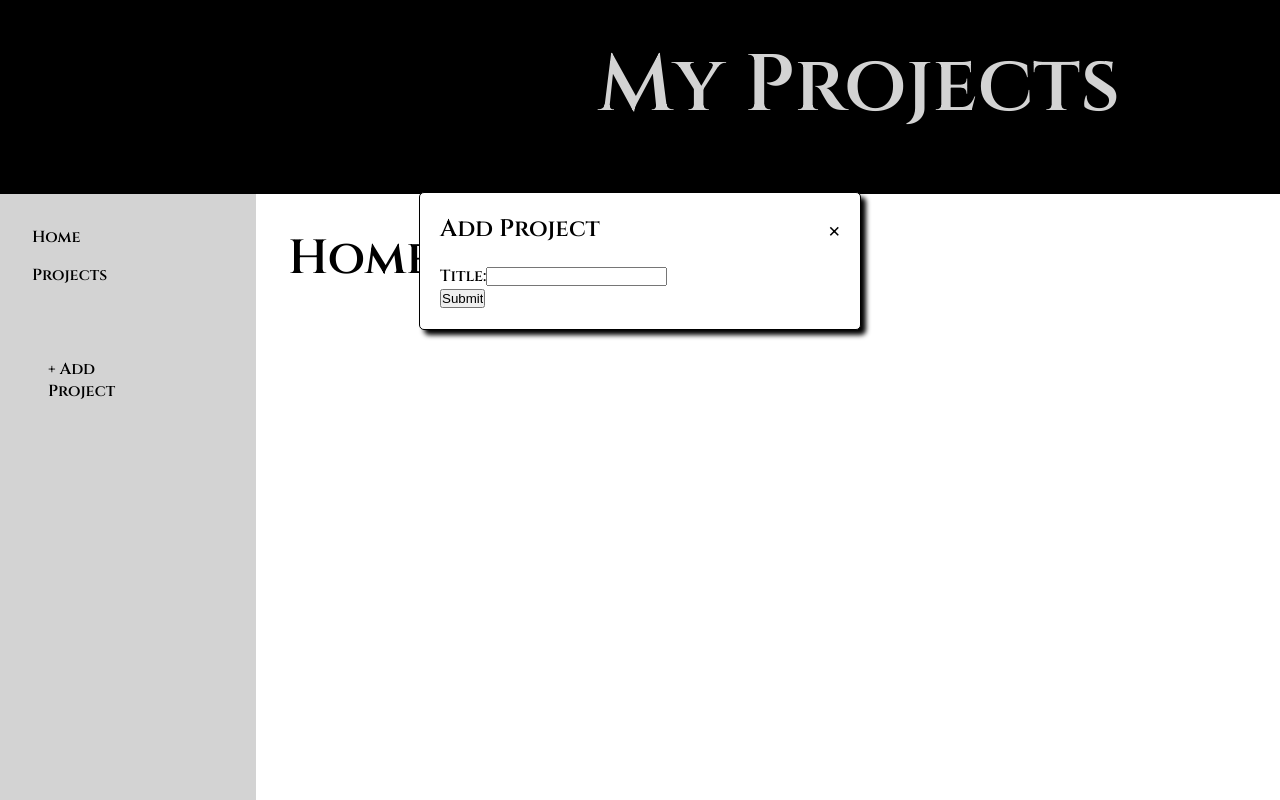
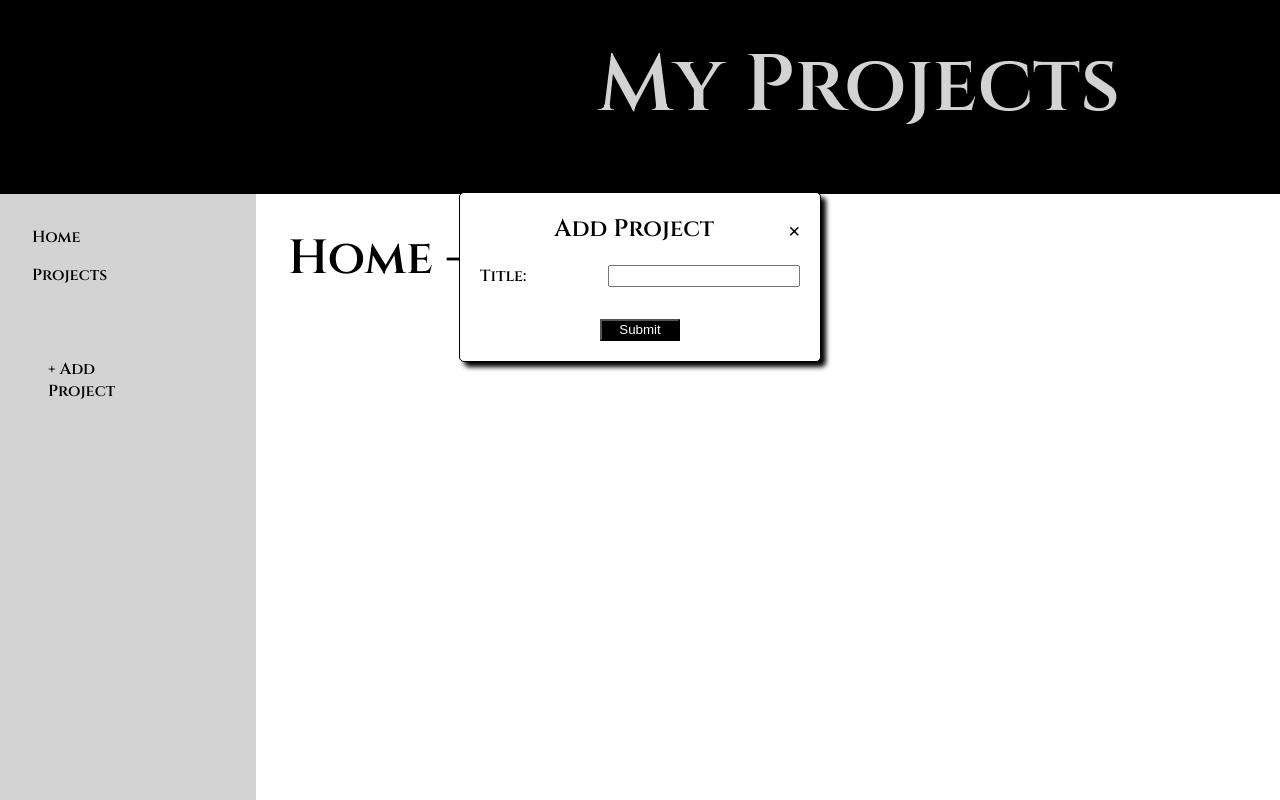
Before and after one commit to dwright1989/Todo-List, a website built with webpack: page dist/index.html in a window 1280 px wide. Both pictures are taken after a click on the link "+ Add Project". Shown: the top 800 px of the page. Built offline with nearby package versions, Linux system fonts and the light colour scheme.

Commit message:
CSS changes for add project modal

```diff
--- a/src/modules/UILoad.js
+++ b/src/modules/UILoad.js
@@ -332,7 +332,7 @@ export default class UILoad{
 
         var span = document.getElementsByClassName("close")[0];
         span.onclick = function() {
-            modalDiv.style.display = "none";
+            modalDiv.remove();
         }
         let form = document.getElementById("editTaskForm");
 
@@ -373,23 +373,21 @@ export default class UILoad{
     }
 
     static createAddProjectModal(){
-        let modalDiv = document.getElementById("projectModal")
-        if(modalDiv==null || modalDiv==""){
-            modalDiv = document.createElement("div");
-            modalDiv.id = "projectModal";
-            modalDiv.innerHTML = `<div class="modal-content"><span class="close">&times;</span><h2>Add Project</h2>
-            <form action="#" method="post" id="addProjectForm"><div id="formFields">
-            <label for="Title">Title:</label><input type="text" id="title" required/></div>
-            <input type="submit" value="Submit"></form></div>`;
-            content.appendChild(modalDiv);
-        }else{
-            let form = document.getElementById("addProjectForm");
-            form.reset();
-            modalDiv.style.display="block";
+        let modalDiv = document.getElementById("projectModal");
+        if(modalDiv!=null && modalDiv!=""){
+            modalDiv.remove();
         }
-        var span = document.getElementsByClassName("close")[0];
+        modalDiv = document.createElement("div");
+        modalDiv.id = "projectModal";
+        modalDiv.innerHTML = `<div class="modal-content"><span class="close">&times;</span><h2 id="addProjectHeading">Add Project</h2>
+        <form action="#" method="post" id="addProjectForm"><div id="addProjFormFields">
+        <label for="Title">Title:</label><input type="text" id="title" required/>
+        <input type="submit" value="Submit" id="submitNewProject"></form></div></div>`;
+        content.appendChild(modalDiv);
+
+        let span = document.getElementsByClassName("close")[0];
         span.onclick = function() {
-            modalDiv.style.display = "none";
+            modalDiv.remove();
         }
 
         let form = document.getElementById("addProjectForm");
@@ -446,7 +444,7 @@ export default class UILoad{
         }
         var span = document.getElementsByClassName("close")[0];
         span.onclick = function() {
-            modalDiv.style.display = "none";
+            modalDiv.remove();
         }
         let form = document.getElementById("addTaskForm");
 
--- a/src/style.css
+++ b/src/style.css
@@ -169,7 +169,7 @@ a:hover{
     padding: 20px;
     border: 1px solid var(--main-color);
     border-radius: 5px;
-    width: 25rem;
+    width: 20rem;
     box-shadow: 5px 5px 5px var(--main-color);
 }
 
@@ -186,6 +186,24 @@ a:hover{
     color: var(--tertiary-color);
     text-decoration: none;
     cursor: pointer;
+  }
+
+  #addProjFormFields{
+    display: grid;
+    gap: 2rem;
+    grid-template-columns: 1fr 2fr;
+    grid-template-rows: repeat(2, 1fr);
+  }
+
+  #submitNewProject{
+      grid-area: 2/1/3/3;
+      background-color: var(--main-color);
+      color: var(--secondary-color);
+      width: 5rem;
+      justify-self: center;
+  }
+  #addProjectHeading{
+    text-align:center;
   }
 
 /*--------TASKS---------*/
```
Also changed, not shown: dist/main.js.
